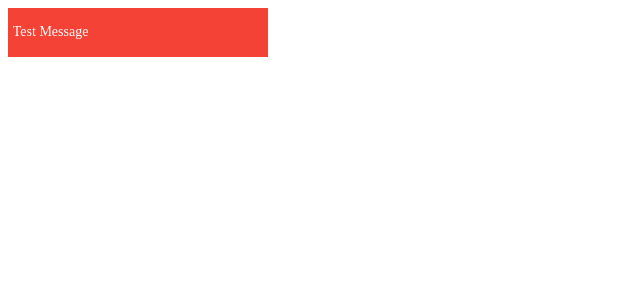
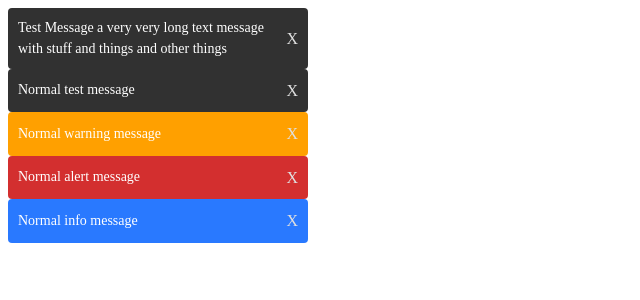
Before and after one commit to JacobTheEvans/material-notifications, a React app: page / in a window 1280 px wide. Shown: the top 300 px of the page, without its empty margins (0-640 px from the left). Built offline with nearby package versions, Linux system fonts and the light colour scheme; the HTML template or start-up script is replaced by a standard one.

Commit message:
Create basic snackbar component with correct styles

```diff
--- a/src/components/Snackbar.tsx
+++ b/src/components/Snackbar.tsx
@@ -1,17 +1,11 @@
 import React from 'react'
 import styled from 'styled-components'
 
-// enum Position {
-  // topLeft,
-  // topRight,
-  // bottomLeft,
-  // bottomRight
-// }
-
-enum Type {
-  alert,
-  info,
-  warning
+export enum Type {
+  alert = 'alert',
+  info = 'info',
+  warning = 'warning',
+  plain = 'plain'
 }
 
 interface IProps {
@@ -20,33 +14,52 @@ interface IProps {
 }
 
 const Container = styled.div`
-  width: 250px;
+  box-sizing: border-box;
   display: flex;
   align-items: center;
-  padding: 0px 0.3rem;
-  background-color: ${({ type = 0 }: { type: Type }): string => {
+  padding: 10px;
+  background-color: ${({ type }: { type: Type }): string => {
     switch (type) {
       case Type.alert:
-        return '#f44336'
+        return '#d32f2f'
       case Type.info:
-        return '#03a9f4'
+        return '#2979ff'
       case Type.warning:
-        return '#ffb300'
+        return '#ffa000'
       default:
-        return '#546e7a'
+        return '#313131'
     }
   }}
+  @media (min-width: 960px) {
+    width: 300px;
+    border-radius: 4px;
+  }
 `
 
-const Message = styled.p`
+const Message = styled.span`
   font-size: 0.875rem;
   line-height: 1.46429em;
-  color: white;
+  color: #fff;
+  flex-grow: 1;
+  overflow-wrap: break-word;
+`
+const Exit = styled.div`
+  cursor: pointer;
+  font-size: 1rem;
+  line-height: 1.46429em;
+  color: #e0e0e0;
+  display: flex;
+  align-items: center;
+  justify-content: center;
+  transition: color 50ms ease 50ms;
+  &:hover {
+    color: #fff;
+  }
 `
 
 const Snackbar: React.FunctionComponent<IProps> = ({
   message = '',
-  type = 0
+  type
 }) => {
   return (
     <Container
@@ -55,6 +68,9 @@ const Snackbar: React.FunctionComponent<IProps> = ({
       <Message>
         {message}
       </Message>
+      <Exit>
+        X
+      </Exit>
     </Container>
   )
 }
--- a/src/index.tsx
+++ b/src/index.tsx
@@ -1,13 +1,31 @@
 import React from 'react'
 import ReactDOM from 'react-dom'
-import Snackbar from './components/Snackbar'
+import Snackbar, { Type } from './components/Snackbar'
 
 const App: React.FunctionComponent = () => {
   return (
-    <Snackbar
-      message='Test Message'
-      type={0}
-    />
+    <div>
+      <Snackbar
+        message='Test Message a very very long text message with stuff and things and other things'
+        type={Type.plain}
+      />
+      <Snackbar
+        message='Normal test message'
+        type={Type.plain}
+      />
+      <Snackbar
+        message='Normal warning message'
+        type={Type.warning}
+      />
+      <Snackbar
+        message='Normal alert message'
+        type={Type.alert}
+      />
+      <Snackbar
+        message='Normal info message'
+        type={Type.info}
+      />
+    </div>
   )
 }
 
```
Also changed, not shown: 3 other files (tests, documents, lock files or other folders).
